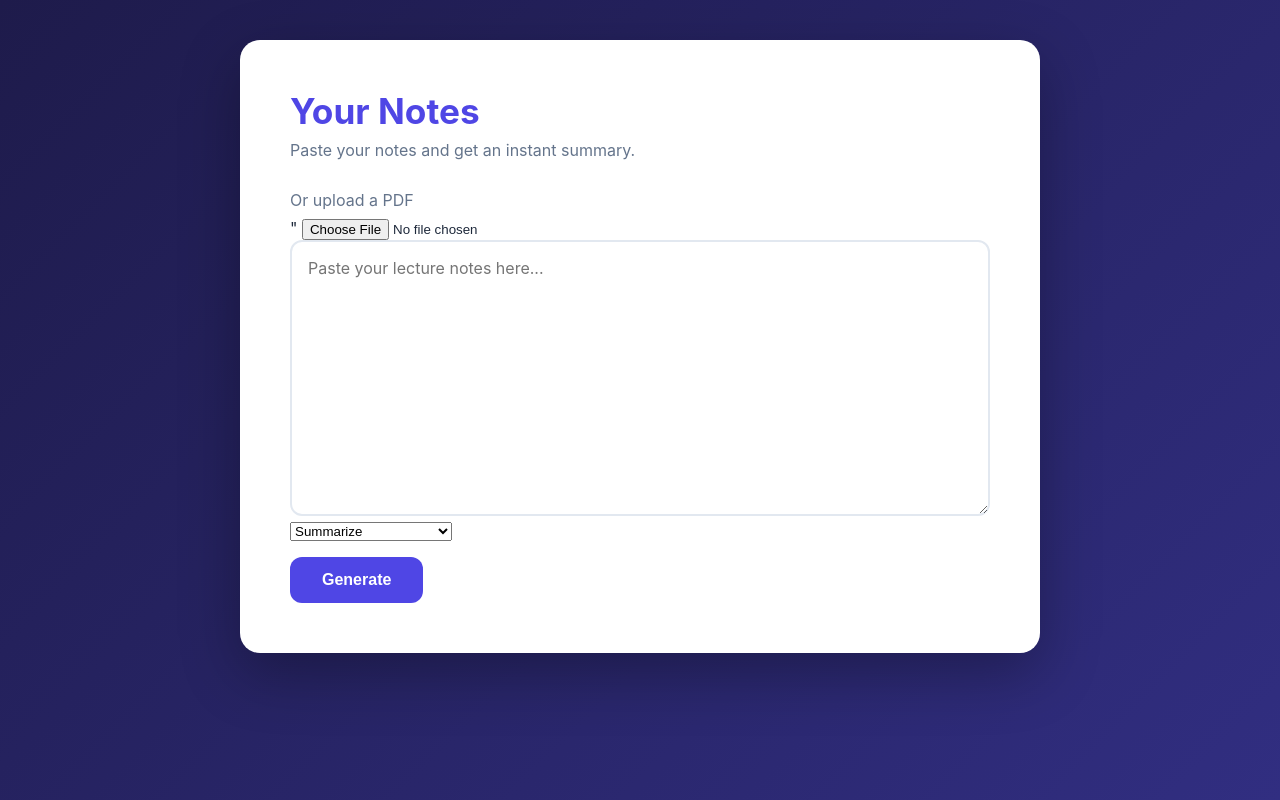
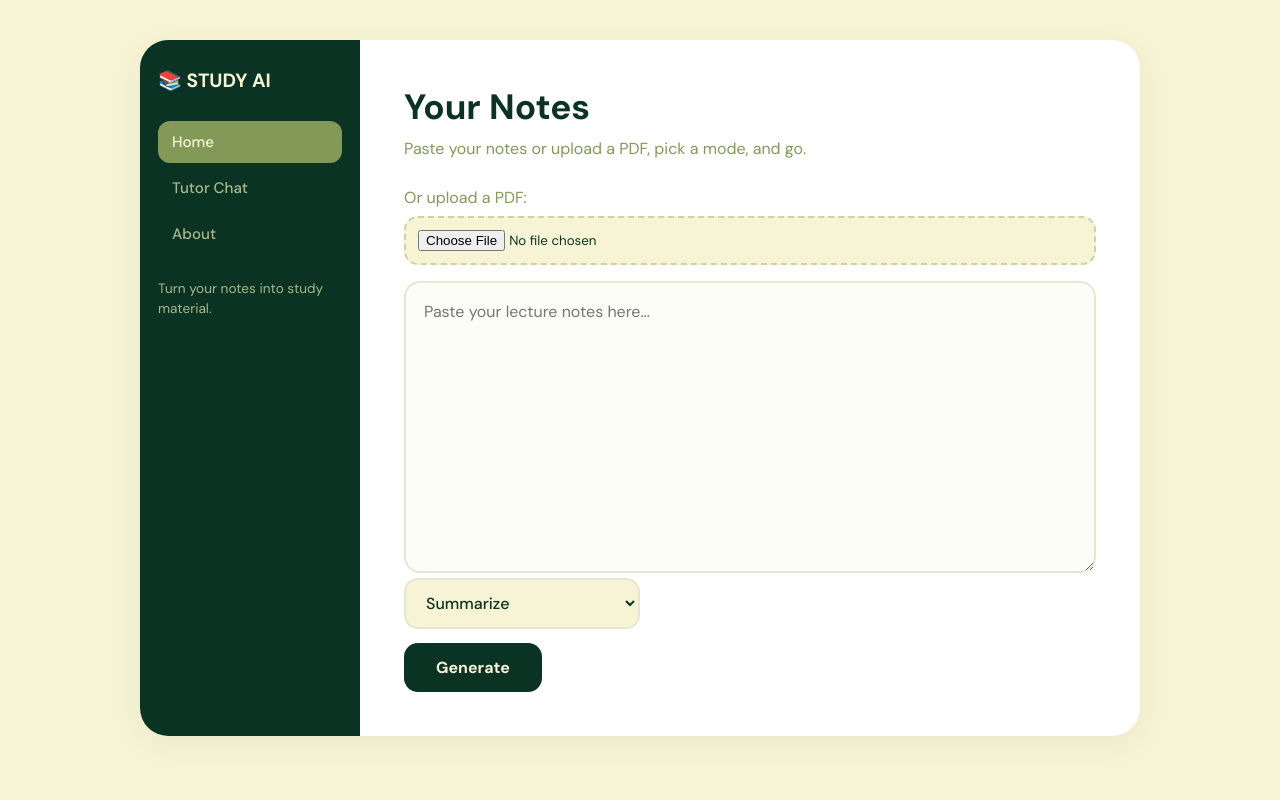
Before and after one commit to kosichukwuezi/study-ai, a Flask app: page / in a window 1280 px wide. Run offline with Flask 3, Linux system fonts and the light colour scheme.

Commit message:
Redesign: sidebar, warm green/cream palette

```diff
--- a/app.py
+++ b/app.py
@@ -137,7 +137,7 @@ def chat():
     return {"reply": reply}
 @app.route("/tutor")
 def tutor_page():
-    return render_template("chat.htmlwtier")
+    return render_template("chat.html")
 
 if __name__ == "__main__":
     app.run(debug=True, port=5002)
--- a/static/style.css
+++ b/static/style.css
@@ -1,3 +1,13 @@
+@import url('https://fonts.googleapis.com/css2?family=DM+Sans:wght@400;500;700&display=swap');
+:root {
+    --cream: #F7F4D5;
+    --dark-green: #0A3323;
+    --moss: #839958;
+    --rosy: #D3968C;
+    --midnight: #105666;
+    --card-bg: #ffffff;
+    --text: #0A3323;
+}
 *{
     margin: 0;
     padding: 0;
@@ -5,63 +15,64 @@
 }
 
 body {
-    font-family: -apple-system, 'Segoe UI', system-ui, sans-serif;
-    background: linear-gradient(135deg, #1e1b4b, #312e81);
+    font-family: 'DM Sans', sans-serif;
+    background: var(--cream);
     min-height: 100vh;
-    color: #1e293b;
+    color: var(--text);
     padding: 40px 20px;
 }
+
 .container {
-    max-width: 800px;
+    max-width: 720px;
     margin: 0 auto;
-    background: white;
-    border-radius: 20px;
-    padding: 50px;
-    box-shadow: 0 20px 60px rgba(0,0,0,0.3);
+    background: var(--card-bg);
+    border-radius: 28px;
+    padding: 44px;
+    box-shadow: 0 8px 32px rgba(10, 51, 35, 0.06);
+}
 
-}
 h1 {
+    color: var(--dark-green);
     font-size: 2.2rem;
-    color: #4f46e5;
     margin-bottom: 8px;
 }
 
 .subtitle {
-    color: #64748b;
-    margin-bottom: 30px;
+    color: var(--moss);
+    margin-bottom: 28px;
 }
 
 textarea {
     width: 100%;
-    padding: 16px;
-    border: 2px solid #e2e8f0;
-    border-radius: 12px;
+    padding: 18px;
+    border: 2px solid #e8e6d0;
+    border-radius: 16px;
     font-size: 1rem;
-    font-family: inherit;
+    font-family: 'DM Sans', sans-serif;
     resize: vertical;
     outline: none;
-    transition: border 0.2s;
+    background: #fdfdf8;
+    color: var(--dark-green);
 }
 
 textarea:focus {
-    border-color: #4f46e5;
+    border-color: var(--moss);
 }
 
 button {
-    margin-top: 16px;
+    background: var(--dark-green);
+    color: var(--cream);
+    border: none;
+    border-radius: 14px;
     padding: 14px 32px;
-    background: #4f46e5;
-    color: white;
-    border: none;
-    border-radius: 12px;
     font-size: 1rem;
     font-weight: 600;
     cursor: pointer;
-    transition: background 0.2s;
+    font-family: 'DM Sans', sans-serif;
 }
 
 button:hover {
-    background: #4338ca;
+    background: var(--moss);
 }
 
 /* Result page styling */
@@ -114,3 +125,83 @@ button:hover {
 .back-link:hover {
     text-decoration: underline;
 }
+select {
+    font-family: 'DM Sans', sans-serif;
+    padding: 12px 16px;
+    border: 2px solid #e8e6d0;
+    border-radius: 14px;
+    background: var(--cream);
+    color: var(--dark-green);
+    font-size: 1rem;
+    font-weight: 500;
+    cursor: pointer;
+    margin-bottom: 14px;
+    outline: none;
+}
+
+input[type="file"] {
+    font-family: 'DM Sans', sans-serif;
+    padding: 12px;
+    border: 2px dashed #d4cfa8;
+    border-radius: 14px;
+    background: var(--cream);
+    width: 100%;
+    margin-bottom: 16px;
+    cursor: pointer;
+}
+.layout {
+    display: flex;
+    max-width: 1000px;
+    margin: 0 auto;
+    background: var(--card-bg);
+    border-radius: 28px;
+    overflow: hidden;
+    box-shadow: 0 8px 32px rgba(10, 51, 35, 0.06);
+    min-height: 600px;
+}
+
+.sidebar {
+    width: 220px;
+    background: var(--dark-green);
+    padding: 28px 18px;
+    flex-shrink: 0;
+}
+.sidebar-tag {
+    color: #a8b88a;
+    font-size: 0.85rem;
+    margin-top: 24px;
+    line-height: 1.5;
+}
+.logo {
+    color: var(--cream);
+    font-weight: 700;
+    font-size: 1.2rem;
+    margin-bottom: 28px;
+}
+
+.nav-item {
+    display: block;
+    padding: 11px 14px;
+    border-radius: 12px;
+    margin-bottom: 4px;
+    color: #a8b88a;
+    text-decoration: none;
+    font-weight: 500;
+    font-size: 0.95rem;
+    transition: background 0.15s, color 0.15s;
+}
+
+.nav-item:hover {
+    background: rgba(131, 153, 88, 0.3);
+    color: var(--cream);
+}
+
+.nav-item.active {
+    background: var(--moss);
+    color: var(--cream);
+}
+
+.main {
+    flex: 1;
+    padding: 44px;
+}
--- a/templates/index.html
+++ b/templates/index.html
@@ -5,24 +5,41 @@
     <link rel="stylesheet" href="{{ url_for('static', filename='style.css') }}">
   </head>
   <body>
-    <div class= "container">
+    <div class="layout">
+
+      <!-- LEFT SIDEBAR (branding + nav) -->
+      <div class="sidebar">
+        <div class="logo">📚 STUDY AI</div>
+        <nav>
+          <a href="/" class="nav-item active">Home</a>
+          <a href="/tutor" class="nav-item">Tutor Chat</a>
+          <a href="/about" class="nav-item">About</a>
+        </nav>
+        <p class="sidebar-tag">Turn your notes into study material.</p>
+      </div>
+
+      <!-- MAIN CONTENT -->
+      <div class="main">
         <h1>Your Notes</h1>
-        <p class = "subtitle"> Paste your notes and get an instant summary.</p>
-        <form action="/summarize" method = "POST" enctype="multipart/form-data">
-          <p style="margin: 12px 0 8px; color:#64748b; ">Or upload a PDF</p>"
+        <p class="subtitle">Paste your notes or upload a PDF, pick a mode, and go.</p>
+
+        <form action="/summarize" method="POST" enctype="multipart/form-data">
+          <p style="margin: 12px 0 8px; color:#839958;">Or upload a PDF:</p>
           <input type="file" name="pdf" accept=".pdf">
-            <textarea name = "notes" rows="12" placeholder="Paste your lecture notes here..."></textarea>
-            <br>
-            <select name="mode">
-                <option value ="summary">Summarize</option>
-                <option value ="quiz">Quiz Me</option>
-                <option value ="flashcards">Flashcards</option>
-                <option value ="practice">Practice Quiz (untimed)</option>
-                <option value="exam">Exam-Style Questions</option>
-            </select>
-            <br>
-            <button type="submit">Generate </button>
+          <textarea name="notes" rows="12" placeholder="Paste your lecture notes here..."></textarea>
+          <br>
+          <select name="mode">
+            <option value="summary">Summarize</option>
+            <option value="quiz">Quiz Me</option>
+            <option value="flashcards">Flashcard Game</option>
+            <option value="practice">Practice Quiz (untimed)</option>
+            <option value="exam">Exam-Style Questions</option>
+          </select>
+          <br>
+          <button type="submit">Generate</button>
         </form>
-      </div>{{ notes | safe }}</div>
+      </div>
+
+    </div>
   </body>
 </html>
```
